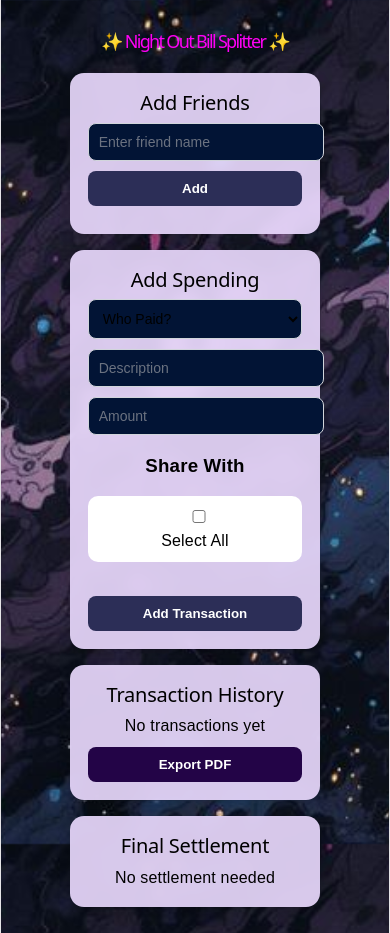
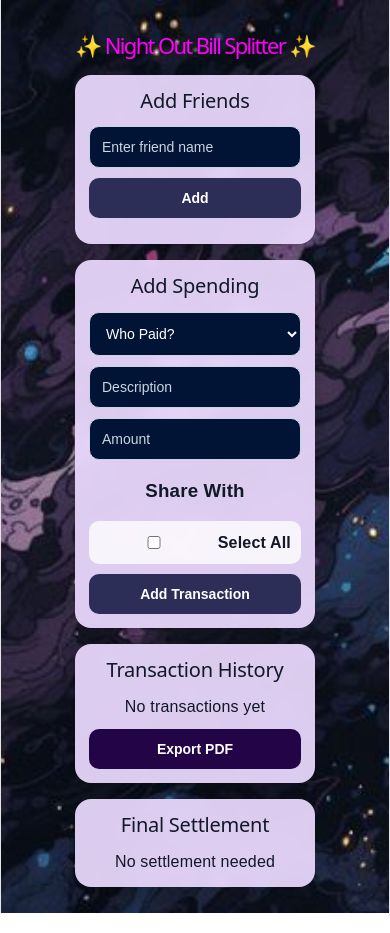
Before and after one commit to Ravinesh9990/night-out-splitter, a React (Vite) app: page / in a window 390 px wide. Built offline with nearby package versions, Linux system fonts and the light colour scheme.

Commit message:
PDF Data Update & Mobile UI Update

```diff
--- a/package.json
+++ b/package.json
@@ -10,6 +10,7 @@
     "preview": "vite preview"
   },
   "dependencies": {
+    "@vercel/analytics": "^2.0.1",
     "jspdf": "^4.2.1",
     "react": "^19.2.6",
     "react-dom": "^19.2.6"
--- a/src/App.css
+++ b/src/App.css
@@ -11,37 +11,54 @@ body {
   color: #111827;
 }
 
-/* DARK OVERLAY */
+/* OVERLAY */
 body::before {
   content: "";
   position: fixed;
   inset: 0;
-  background: rgba(0, 0, 0, 0.35);
+  background: rgba(0, 0, 0, 0.4);
   z-index: -1;
+}
+
+* {
+  box-sizing: border-box;
 }
 
 .container {
   max-width: 850px;
   margin: auto;
-  padding: 16px;
+  padding: 14px;
 }
 
-/* TITLES */
+/* TITLE */
 h1 {
   color: #ff00f7;
+  text-align: center;
+  margin-bottom: 18px;
+  font-size: 30px;
 }
 
-h2, h3, p, span, label, strong {
-  color: #000000;
+h2 {
+  margin-top: 0;
+  margin-bottom: 14px;
+  color: #111827;
+}
+
+h3,
+p,
+span,
+label,
+strong {
+  color: #111827;
 }
 
 /* CARD */
 .card {
-  background: rgba(233, 216, 252, 0.92);
+  background: rgba(233, 216, 252, 0.94);
   padding: 18px;
-  border-radius: 14px;
+  border-radius: 18px;
   margin-bottom: 16px;
-  box-shadow: 0 6px 14px rgba(0,0,0,0.15);
+  box-shadow: 0 8px 20px rgba(0, 0, 0, 0.18);
   backdrop-filter: blur(6px);
 }
 
@@ -49,41 +66,55 @@ h2, h3, p, span, label, strong {
 .row {
   display: flex;
   gap: 10px;
+  align-items: center;
   flex-wrap: wrap;
 }
 
 /* INPUTS */
-input, select {
+input,
+select {
   flex: 1;
-  min-width: 120px;
-  padding: 10px;
-  border-radius: 8px;
-  border: 1px solid #d1d5db;
-  background-color: #021435;
+  min-width: 0;
+
+  width: 100%;
+
+  padding: 12px;
+  border-radius: 10px;
+  border: 1px solid #cbd5e1;
+
+  background: #021435;
+  color: white;
+
   font-size: 14px;
   outline: none;
 }
 
 input::placeholder {
-  color: #6b7280;
+  color: #cbd5e1;
 }
 
-/* AMOUNT INPUT */
+select {
+  color: white;
+}
+
 .amount-input {
-  flex: 0.4;
-  min-width: 100px;
+  max-width: 140px;
 }
 
 /* BUTTONS */
 button {
-  padding: 10px 14px;
+  padding: 12px 14px;
   border: none;
-  border-radius: 8px;
+  border-radius: 10px;
+
   background: #2c2e57;
   color: white;
+
   cursor: pointer;
   font-weight: 600;
-  white-space: nowrap;
+  font-size: 14px;
+
+  transition: 0.2s ease;
 }
 
 button:hover {
@@ -95,88 +126,96 @@ button:hover {
   display: flex;
   flex-wrap: wrap;
   gap: 8px;
-  margin-top: 10px;
+  margin-top: 12px;
 }
 
 .tag {
   background: #230447;
-  color: #ffffff;
-  padding: 5px 10px;
+  color: white;
+  padding: 6px 12px;
   border-radius: 999px;
-  font-size: 15px;
+  font-size: 13px;
   font-weight: bold;
 }
 
-/* SELECT ALL */
+/* SHARE SECTION */
 .select-all {
-  margin: 10px 0;
+  margin-top: 10px;
+  margin-bottom: 10px;
+
+  background: rgba(255, 255, 255, 0.8);
   padding: 10px;
-  background: #ffffff;
   border-radius: 10px;
+}
+
+.select-all label {
+  display: flex;
+  align-items: center;
+  gap: 10px;
+  font-weight: 600;
 }
 
 /* CHECKBOX LIST */
 .checkbox-list {
   display: flex;
   flex-direction: column;
-  gap: 4px;
+  gap: 8px;
 }
 
-/* ✅ LEFT ALIGNED SINGLE LINE CHECKBOX */
 .checkbox-item {
   display: flex;
   align-items: center;
-  justify-content: flex-start;
-
   gap: 10px;
 
-  padding: 4px 0;
-  background: transparent;
-  border: none;
+  background: rgba(255, 255, 255, 0.6);
 
-  cursor: pointer;
-  user-select: none;
+  padding: 10px 12px;
+  border-radius: 10px;
 
-  white-space: nowrap;
-  overflow: hidden;
-  text-overflow: ellipsis;
+  font-size: 14px;
 }
 
-/* checkbox */
 .checkbox-item input {
   margin: 0;
+  width: 16px;
+  height: 16px;
   flex-shrink: 0;
   accent-color: #2563eb;
 }
 
-/* hover */
-.checkbox-item:hover {
-  color: #1d4ed8;
-}
-
 /* TRANSACTIONS */
 .transaction-card {
-  padding: 10px;
-  border-bottom: 1px solid #e5e7eb;
+  background: rgba(255, 255, 255, 0.6);
+
+  padding: 12px;
+  border-radius: 12px;
+
+  margin-bottom: 10px;
 }
 
 .tx-top {
   display: flex;
   justify-content: space-between;
+  gap: 10px;
+}
+
+.tx-top strong {
+  word-break: break-word;
 }
 
 .tx-bottom {
-  font-size: 12px;
-  color: #6b7280;
-  margin-top: 4px;
+  font-size: 13px;
+  color: #374151;
+  margin-top: 6px;
+  line-height: 1.5;
 }
 
 /* DELETE */
 .delete-btn {
-  margin-top: 6px;
+  margin-top: 10px;
   background: #ef4444;
   font-size: 12px;
-  padding: 6px 10px;
+  padding: 8px 12px;
 }
 
 .delete-btn:hover {
@@ -186,6 +225,7 @@ button:hover {
 /* EXPORT */
 .export-btn {
   margin-top: 10px;
+  width: 100%;
   background: #230447;
 }
 
@@ -195,33 +235,49 @@ button:hover {
 
 /* SETTLEMENT */
 .settlement {
-  padding: 8px 0;
-  border-bottom: 1px solid #e5e7eb;
+  background: rgba(255, 255, 255, 0.6);
+
+  padding: 12px;
+  border-radius: 10px;
+
+  margin-bottom: 8px;
+
+  line-height: 1.5;
+  word-break: break-word;
 }
 
-/* MOBILE */
+/* MOBILE VIEW */
 @media (max-width: 600px) {
+
+  body {
+    background-attachment: scroll;
+  }
 
   .container {
     padding: 10px;
   }
 
   h1 {
-    font-size: 18px;
-    text-align: center;
+    font-size: 22px;
+    line-height: 1.4;
+    margin-bottom: 14px;
+  }
+
+  .card {
+    padding: 14px;
+    border-radius: 16px;
   }
 
   .row {
     flex-direction: column;
+    align-items: stretch;
   }
 
-  input, select {
-    width: 100%;
-  }
-
+  input,
+  select,
   .amount-input {
     width: 100%;
-    flex: 1;
+    max-width: 100%;
   }
 
   button {
@@ -230,10 +286,24 @@ button:hover {
 
   .tx-top {
     flex-direction: column;
-    gap: 4px;
+    align-items: flex-start;
+  }
+
+  .tx-top span {
+    font-weight: bold;
+  }
+
+  .checkbox-item {
+    font-size: 13px;
+    padding: 10px;
   }
 
   .tag {
-    font-size: 11px;
+    font-size: 12px;
+    padding: 5px 10px;
+  }
+
+  .settlement {
+    font-size: 14px;
   }
 }
--- a/src/App.jsx
+++ b/src/App.jsx
@@ -1,5 +1,6 @@
 import { useState } from 'react'
 import jsPDF from 'jspdf'
+import { Analytics } from "@vercel/analytics/react"
 import './App.css'
 
 function App() {
@@ -15,11 +16,7 @@ function App() {
 
   const addPerson = () => {
     if (!personName.trim()) return
-
-    if (people.includes(personName.trim())) {
-      alert('Person already added')
-      return
-    }
+    if (people.includes(personName.trim())) return
 
     setPeople([...people, personName.trim()])
     setPersonName('')
@@ -67,6 +64,7 @@ function App() {
     setTransactions(transactions.filter((t) => t.id !== id))
   }
 
+  // 🔥 SETTLEMENT LOGIC
   const calculateSettlement = () => {
     const balances = {}
 
@@ -91,7 +89,8 @@ function App() {
     })
 
     const settlements = []
-    let i = 0, j = 0
+    let i = 0
+    let j = 0
 
     while (i < debtors.length && j < creditors.length) {
       const d = debtors[i]
@@ -117,30 +116,73 @@ function App() {
 
   const result = calculateSettlement()
 
+  // 📄 PDF EXPORT
   const exportPDF = () => {
     const doc = new jsPDF()
     let y = 10
 
     doc.setFontSize(16)
     doc.text("✨ Night Out Bill Splitter ✨", 10, y)
+    y += 12
+
+    // =========================
+    // FINAL SPENDING (CORRECT)
+    // =========================
+    const finalSpend = {}
+
+    people.forEach((p) => {
+      finalSpend[p] = 0
+    })
+
+    transactions.forEach((t) => {
+      const split = t.amount / t.sharedWith.length
+
+      // each person’s true consumption
+      t.sharedWith.forEach((p) => {
+        finalSpend[p] += split
+      })
+    })
+
+    doc.setFontSize(13)
+    doc.text("Actual Spending Per Person (True Consumption)", 10, y)
     y += 10
 
-    doc.setFontSize(12)
-    doc.text("Transactions:", 10, y)
+    Object.entries(finalSpend).forEach(([person, amount]) => {
+      doc.text(
+        `${person}: RM ${amount.toFixed(2)} spent`,
+        10,
+        y
+      )
+      y += 8
+    })
+
+    y += 6
+
+    // =========================
+    // TRANSACTIONS
+    // =========================
+    doc.setFontSize(13)
+    doc.text("Transactions", 10, y)
     y += 8
 
     transactions.forEach((t) => {
-      const line = `${t.description || "No desc"} | RM ${t.amount.toFixed(2)} | ${t.payer}`
+      const line =
+        `${t.description || "No desc"} | RM ${t.amount.toFixed(2)} | ${t.payer}`
       doc.text(line, 10, y)
       y += 8
     })
 
     y += 6
-    doc.text("Settlements:", 10, y)
+
+    // =========================
+    // SETTLEMENTS
+    // =========================
+    doc.text("Settlements", 10, y)
     y += 8
 
     result.settlements.forEach((s) => {
-      const line = `${s.from} -> ${s.to} : RM ${s.amount.toFixed(2)}`
+      const line =
+        `${s.from} -> ${s.to} : RM ${s.amount.toFixed(2)}`
       doc.text(line, 10, y)
       y += 8
     })
@@ -149,6 +191,7 @@ function App() {
   }
 
   return (
+    <>
       <div className="container">
         <h1>✨ Night Out Bill Splitter ✨</h1>
 
@@ -175,7 +218,6 @@ function App() {
           <h2>Add Spending</h2>
 
           <div className="row">
-
             <select value={payer} onChange={(e) => setPayer(e.target.value)}>
               <option value="">Who Paid?</option>
               {people.map((p, i) => (
@@ -190,7 +232,6 @@ function App() {
             />
 
             <input
-            className="amount-input"
               type="number"
               placeholder="Amount"
               value={amount}
@@ -223,8 +264,10 @@ function App() {
               </label>
             ))}
           </div>
-        <div>&nbsp;</div>
-        <button onClick={addTransaction}>Add Transaction</button>
+
+          <button onClick={addTransaction}>
+            Add Transaction
+          </button>
         </div>
 
         <div className="card">
@@ -244,7 +287,10 @@ function App() {
                   Paid by {t.payer} • Shared: {t.sharedWith.join(', ')}
                 </div>
 
-              <button className="delete-btn" onClick={() => deleteTransaction(t.id)}>
+                <button
+                  className="delete-btn"
+                  onClick={() => deleteTransaction(t.id)}
+                >
                   Delete
                 </button>
               </div>
@@ -270,6 +316,9 @@ function App() {
           )}
         </div>
       </div>
+
+      <Analytics />
+    </>
   )
 }
 
```
Also changed, not shown: 1 other file (tests, documents, lock files or other folders). Lines whose indentation alone changed are shown as unchanged.
